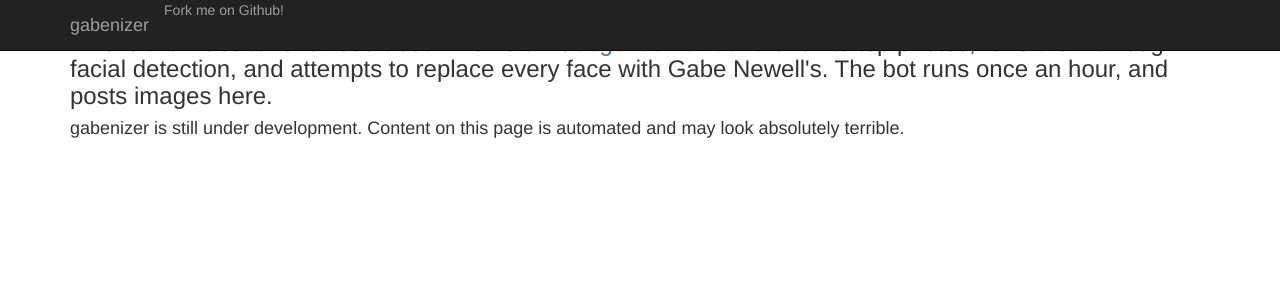
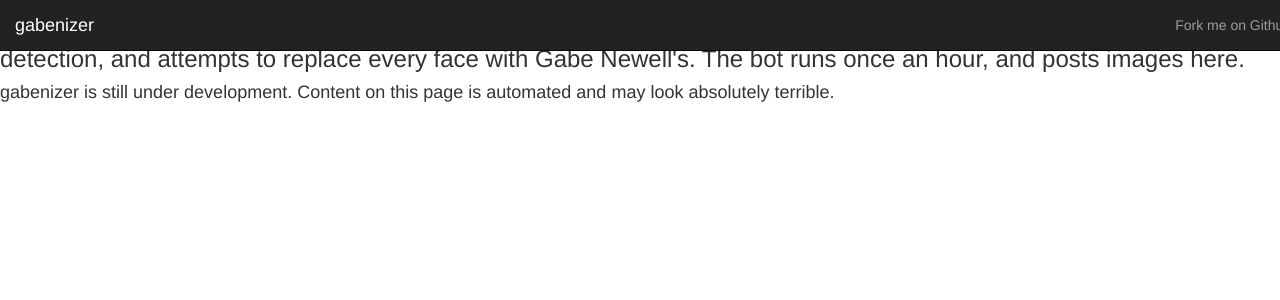
Before and after one commit to revan/gabenizer, a Flask app: template wsgi/templates/main.html in a window 1280 px wide. Shown: the top 300 px of the page. Run offline with Flask 2, Linux system fonts and the light colour scheme; the template is opened without the code that fills it, so the values that code supplies are empty; some libraries are stand-ins or nearby versions.

Commit message:
Fix navbar

```diff
--- a/wsgi/templates/main.html
+++ b/wsgi/templates/main.html
@@ -6,8 +6,8 @@
 	    <link href="//netdna.bootstrapcdn.com/bootstrap/3.0.0/css/bootstrap.min.css" rel="stylesheet">
 	</head>
 	<body>
+	<div class="container">
 		<div class="navbar navbar-inverse navbar-fixed-top" role="navigation">
-			<div class="container">
 				<div class="navbar-header">
 					<button type="button" class="navbar-toggle" data-toggle="collapse" data-target=".navbar-collapse">
 						<span class="sr-only">Toggle navigation</span>
@@ -16,12 +16,15 @@
 						<span class="icon-bar"></span>
 					</button>
 					<a class="navbar-brand" href="#">gabenizer</a>
-					<a href="https://github.com/revansopher/gabenizer" class="navbar-link navbar-right">Fork me on Github!</a>
 				</div>
+				<div class="collapse navbar-collapse">
+					<ul class="nav navbar-nav navbar-right">
+						<li><a href="https://github.com/revansopher/gabenizer" class="navbar-link navbar-right">Fork me on Github!</a>
+					</ul>
+				</div><!--/.nav-collapse -->
 			</div>
 		</div>
-		<p></p><p></p>
-		<div class="container">
+
 		<h3>This is the website for a reddit bot which crawls <a href="www.reddit.com/r/gentlemanboners">/r/gentlemanboners</a> for its top photos, runs them through facial detection, and attempts to replace every face with Gabe Newell's. The bot runs once an hour, and posts images here.</h3>
 		<h4>gabenizer is still under development. Content on this page is automated and may look absolutely terrible.</h4>
 		{% for image in images %}
```
